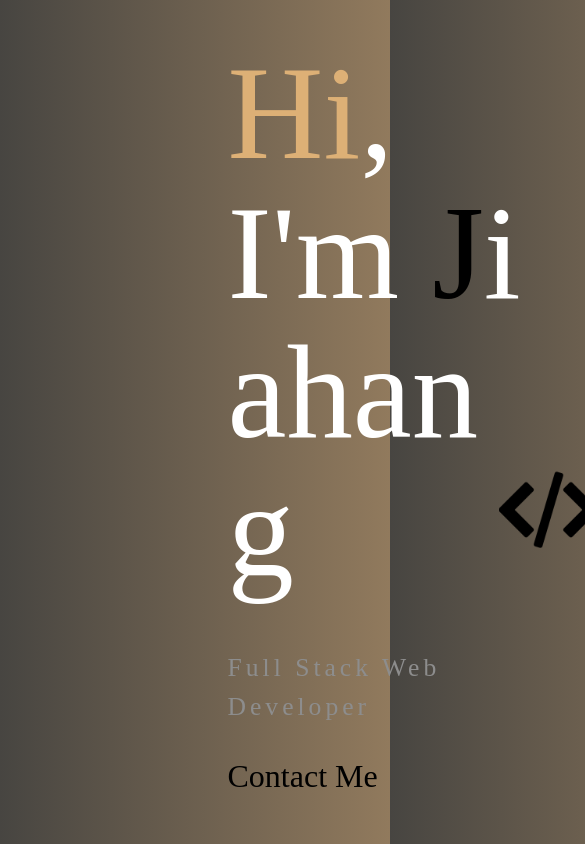
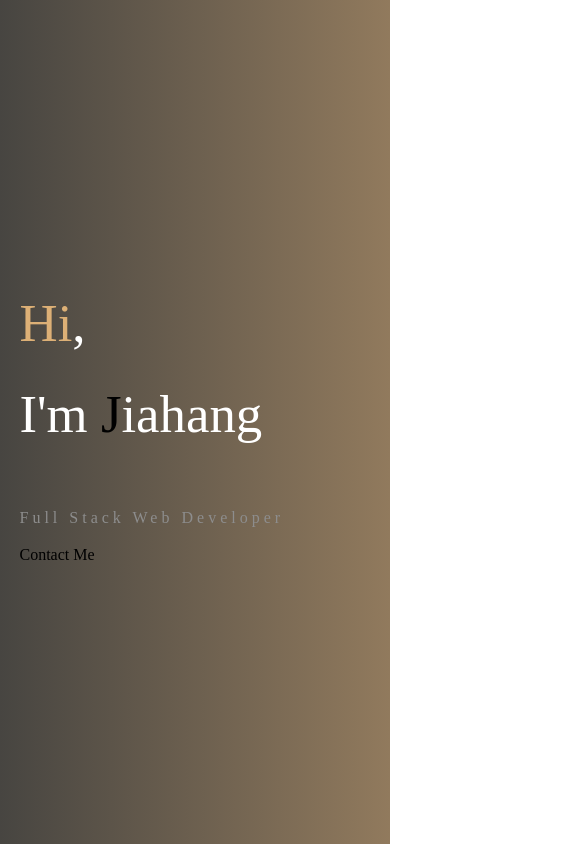
Before and after one commit to jiahangli99/React-Portfolio, a React (Create React App) app: page / in a window 390 px wide. Shown: the whole page, 585 px wide, since content can reach past the window. Built offline with nearby package versions, Linux system fonts and the light colour scheme; a web font is replaced by a local one.

Commit message:
added some media query for text

```diff
--- a/src/App.css
+++ b/src/App.css
@@ -9,3 +9,15 @@ body {
     overflow-y: scroll;
     overflow-x: hidden;
 }
+@media (max-width: 900px) {
+    body {
+        font-size: 1rem;
+        line-height: 1.3;
+        background: linear-gradient(to left, rgb(145, 122, 93) 0%, rgb(71, 69, 65) 100%);
+        display: block;
+        color: #fff;
+        padding-left: 0rem;
+        overflow-y: hidden;
+        overflow-x: hidden;
+    }
+}
--- a/src/Components/Main/main.css
+++ b/src/Components/Main/main.css
@@ -8,7 +8,6 @@ body {
 
 h1 {
     margin: 0;
-    font-family: font-file-82132;
     font-weight: 400;
     font-size: 8.3rem;
     line-height: 8.7rem;
@@ -144,3 +143,30 @@ p {
         grid-auto-flow: column;
     }
 }
+@media (max-width: 900px) {
+    .x {
+        position: relative;
+        top: 10vh;
+        left: 50vw;
+
+    }
+    h1 {
+        margin: 0;
+        font-weight: 400;
+        font-size: 3.3rem;
+        line-height: 5.7rem;
+        position: relative;
+    }
+    p {
+        font-size: 1rem;
+        letter-spacing: 4px;
+        margin-top: 3rem;
+        display: block;
+        color: #8d8d8d;
+    }
+    .contact>span {
+        color: rgb(0, 0, 0);
+        position: relative;
+        font-size: 1rem;
+    }
+}
```
